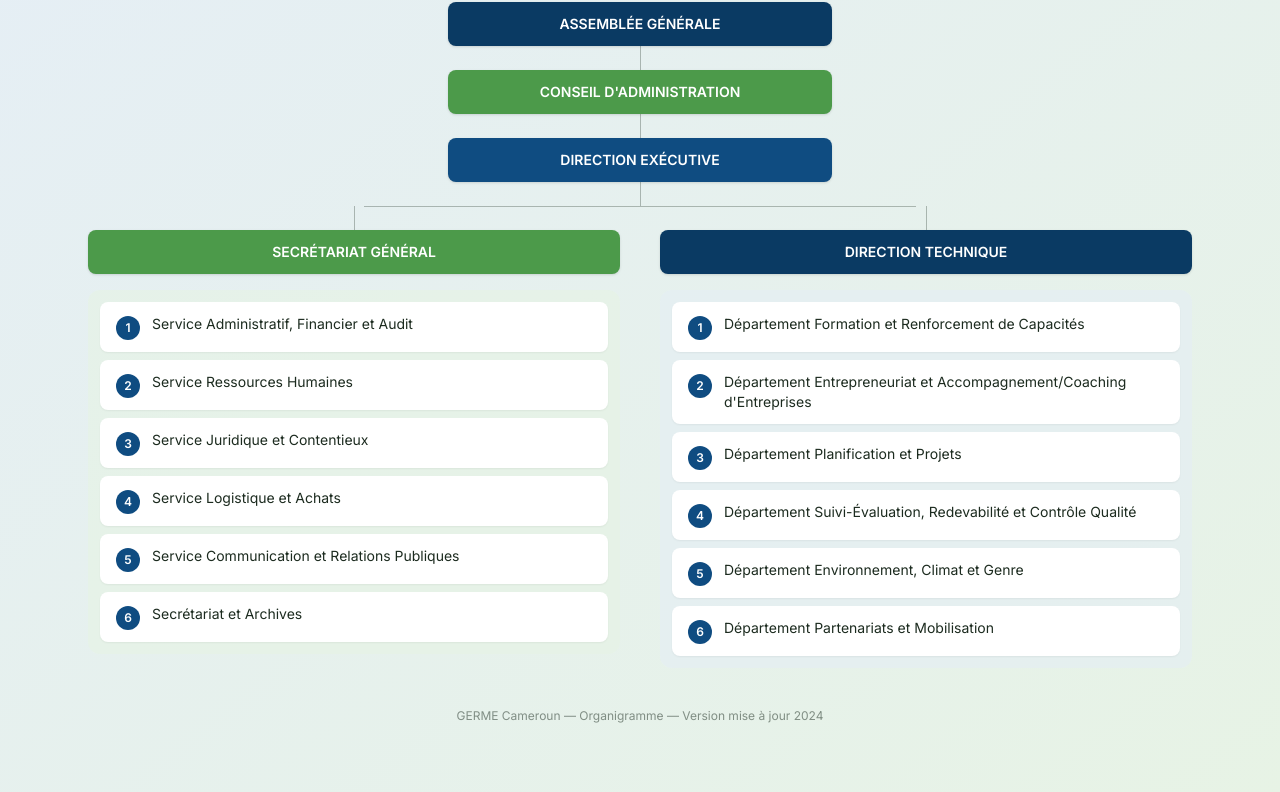
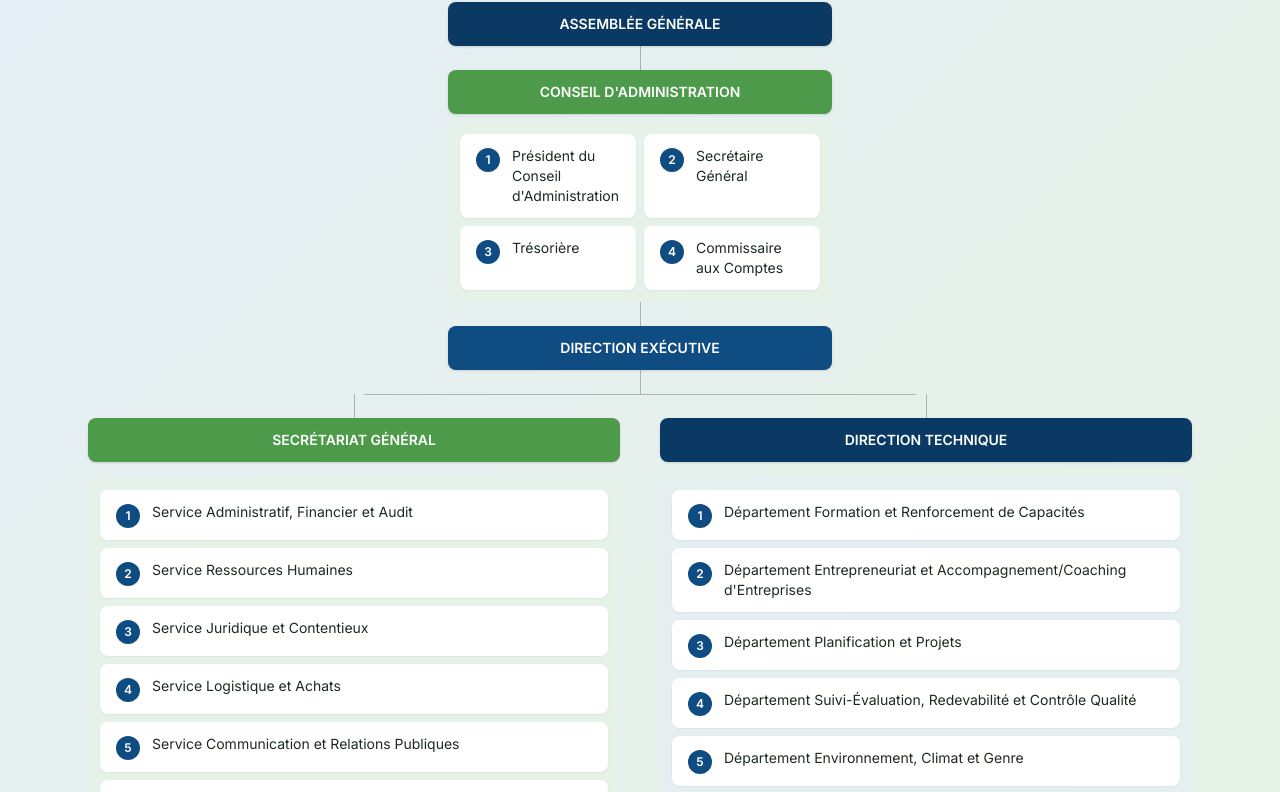
Before and after one commit to GEAK-Dev23/germe-cameroun-web, a Next.js app: page / in a window 1280 px wide. Shown: the part 1740-2532 px from the top of the page. Built offline with nearby package versions, Linux system fonts and the light colour scheme; no server answers.

Commit message:
Ajoute les postes cles du Conseil d'Administration a l'organigramme

```diff
--- a/components/organigramme/Organigramme.tsx
+++ b/components/organigramme/Organigramme.tsx
@@ -1,6 +1,13 @@
 import Reveal from "@/components/vitrine/Reveal";
 
 type Item = { titre: string };
+
+const CONSEIL_ADMINISTRATION: Item[] = [
+  { titre: "Président du Conseil d'Administration" },
+  { titre: "Secrétaire Général" },
+  { titre: "Trésorière" },
+  { titre: "Commissaire aux Comptes" },
+];
 
 const SERVICES: Item[] = [
   { titre: "Service Administratif, Financier et Audit" },
@@ -53,6 +60,12 @@ export default function Organigramme() {
           <div className="w-full max-w-sm rounded-lg bg-germe-green px-5 py-3 text-center text-white shadow">
             <p className="text-sm font-semibold">CONSEIL D'ADMINISTRATION</p>
           </div>
+          {/* Postes clés du Conseil d'Administration */}
+          <div className="mt-2 grid w-full max-w-sm grid-cols-1 gap-2 rounded-xl bg-germe-greenLight/60 p-3 sm:grid-cols-2">
+            {CONSEIL_ADMINISTRATION.map((c, i) => (
+              <Puce key={c.titre} numero={i + 1} titre={c.titre} />
+            ))}
+          </div>
           <div className="h-6 w-px bg-germe-ink/30" />
           <div className="w-full max-w-sm rounded-lg bg-germe-blue px-5 py-3 text-center text-white shadow">
             <p className="text-sm font-semibold">DIRECTION EXÉCUTIVE</p>
```
